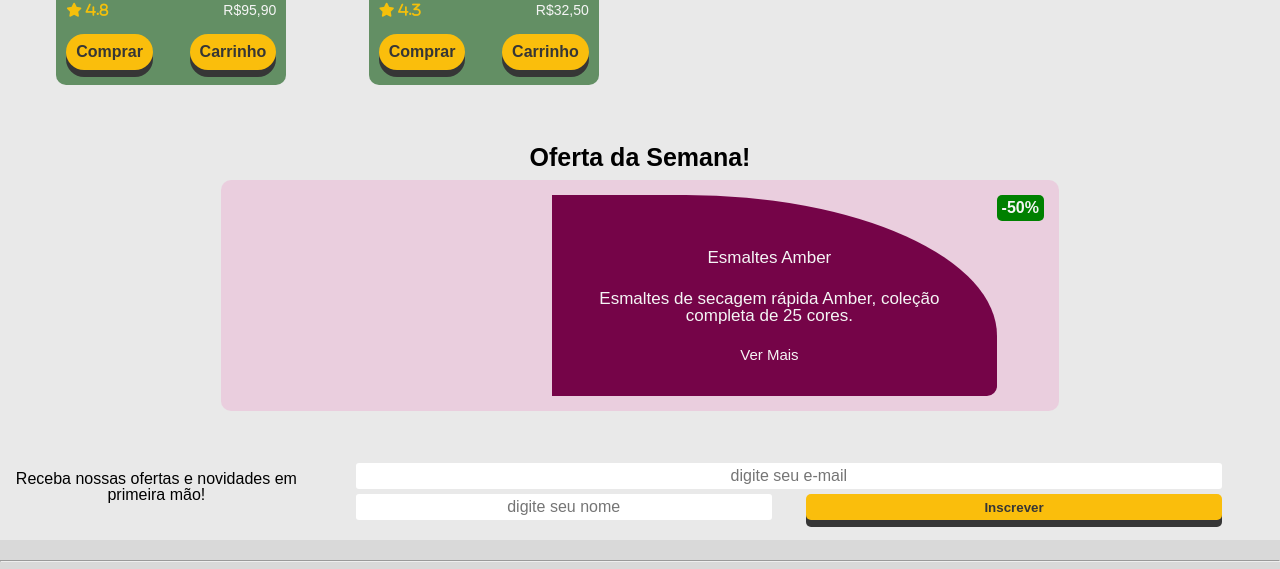
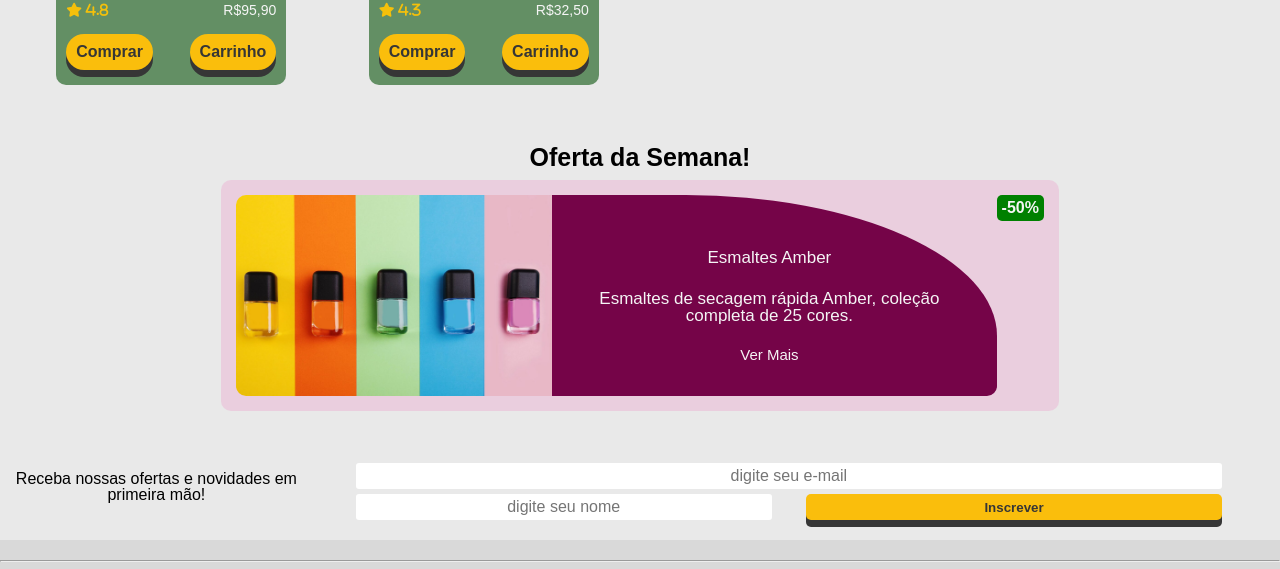
Before and after one commit to olwr/desenvolve-24-fake-store, a plain HTML site: page index.html in a window 1280 px wide. Shown: the part 3196-3765 px from the top of the page. Drawn offline with nearby package versions, Linux system fonts and the light colour scheme.

Commit message:
fix sale img

```diff
--- a/index.html
+++ b/index.html
@@ -693,7 +693,7 @@
                 </h3>
 
                 <div class="sale__card">
-                    <img src="/src/assets/stock-photos/vista-superior-de-garrafa-de-esmalte-em-diferentes-tons-em-uma-superficie-colorida_181624-59177.jpg"
+                    <img src="/src/assets/stock-photos/vista-superior-de-garrafas-de-esmalte-em-diferentes-tons-em-uma-superficie-colorida_181624-59177.jpg"
                         alt="">
 
                     <div class="sale__info">
```
